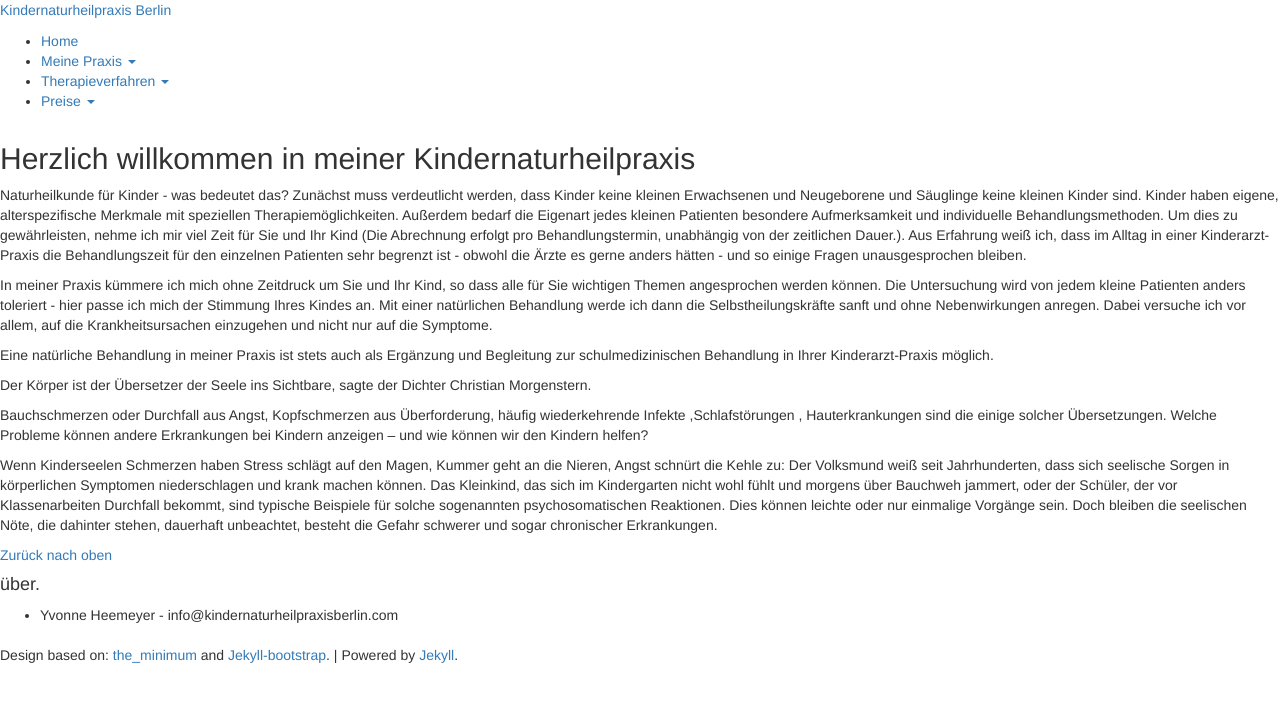
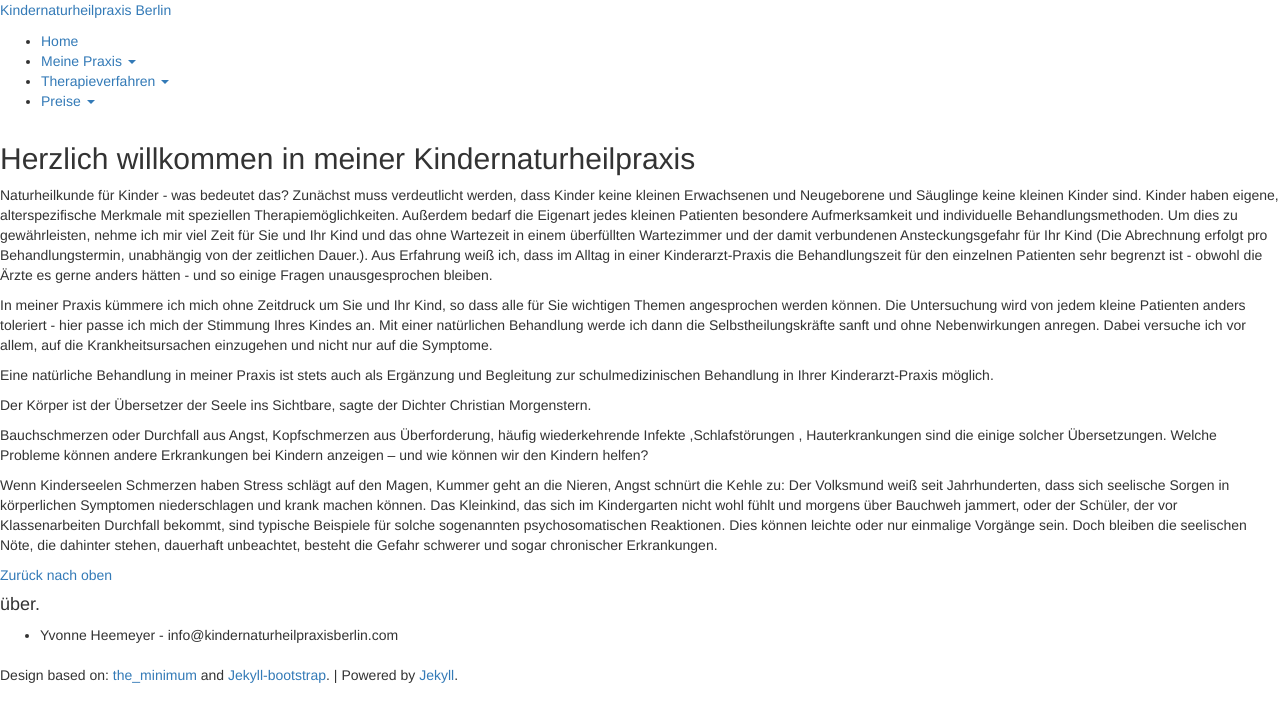
Before and after one commit to heilpraktiker/heilpraktiker.github.io, a Jekyll site: the page built from index.md, in a window 1280 px wide. Shown: the top 722 px of the page. Built offline with Jekyll 4.4.1, drawn with Linux system fonts in a browser that asks for light colours; nearby versions of some CDN libraries; comment, search, counter and statistics services are not loaded.

Commit message:
Updated index.md

```diff
--- a/index.md
+++ b/index.md
@@ -8,7 +8,7 @@ published: true
 
 ## Herzlich willkommen in meiner Kindernaturheilpraxis
 
-Naturheilkunde für Kinder - was bedeutet das? Zunächst muss verdeutlicht werden, dass Kinder keine kleinen Erwachsenen und Neugeborene und Säuglinge keine kleinen Kinder sind. Kinder haben eigene, alterspezifische Merkmale mit speziellen Therapiemöglichkeiten. Außerdem bedarf die Eigenart jedes kleinen Patienten besondere Aufmerksamkeit und individuelle Behandlungsmethoden. Um dies zu gewährleisten, nehme ich mir viel Zeit für Sie und Ihr Kind (Die Abrechnung erfolgt pro Behandlungstermin, unabhängig von der zeitlichen Dauer.). Aus Erfahrung weiß ich, dass im Alltag in einer Kinderarzt-Praxis die Behandlungszeit für den einzelnen Patienten sehr begrenzt ist - obwohl die Ärzte es gerne anders hätten - und so einige Fragen unausgesprochen bleiben.
+Naturheilkunde für Kinder - was bedeutet das? Zunächst muss verdeutlicht werden, dass Kinder keine kleinen Erwachsenen und Neugeborene und Säuglinge keine kleinen Kinder sind. Kinder haben eigene, alterspezifische Merkmale mit speziellen Therapiemöglichkeiten. Außerdem bedarf die Eigenart jedes kleinen Patienten besondere Aufmerksamkeit und individuelle Behandlungsmethoden. Um dies zu gewährleisten, nehme ich mir viel Zeit für Sie und Ihr Kind und das ohne Wartezeit in einem überfüllten Wartezimmer und der damit verbundenen Ansteckungsgefahr für Ihr Kind (Die Abrechnung erfolgt pro Behandlungstermin, unabhängig von der zeitlichen Dauer.). Aus Erfahrung weiß ich, dass im Alltag in einer Kinderarzt-Praxis die Behandlungszeit für den einzelnen Patienten sehr begrenzt ist - obwohl die Ärzte es gerne anders hätten - und so einige Fragen unausgesprochen bleiben.
 
 In meiner Praxis kümmere ich mich ohne Zeitdruck um Sie und Ihr Kind, so dass alle für Sie wichtigen Themen angesprochen werden können. Die Untersuchung wird von jedem kleine Patienten anders toleriert - hier passe ich mich der Stimmung Ihres Kindes an. Mit einer natürlichen Behandlung werde ich dann die Selbstheilungskräfte sanft und ohne Nebenwirkungen anregen. Dabei versuche ich vor allem, auf die Krankheitsursachen einzugehen und nicht nur auf die Symptome.
 
```
